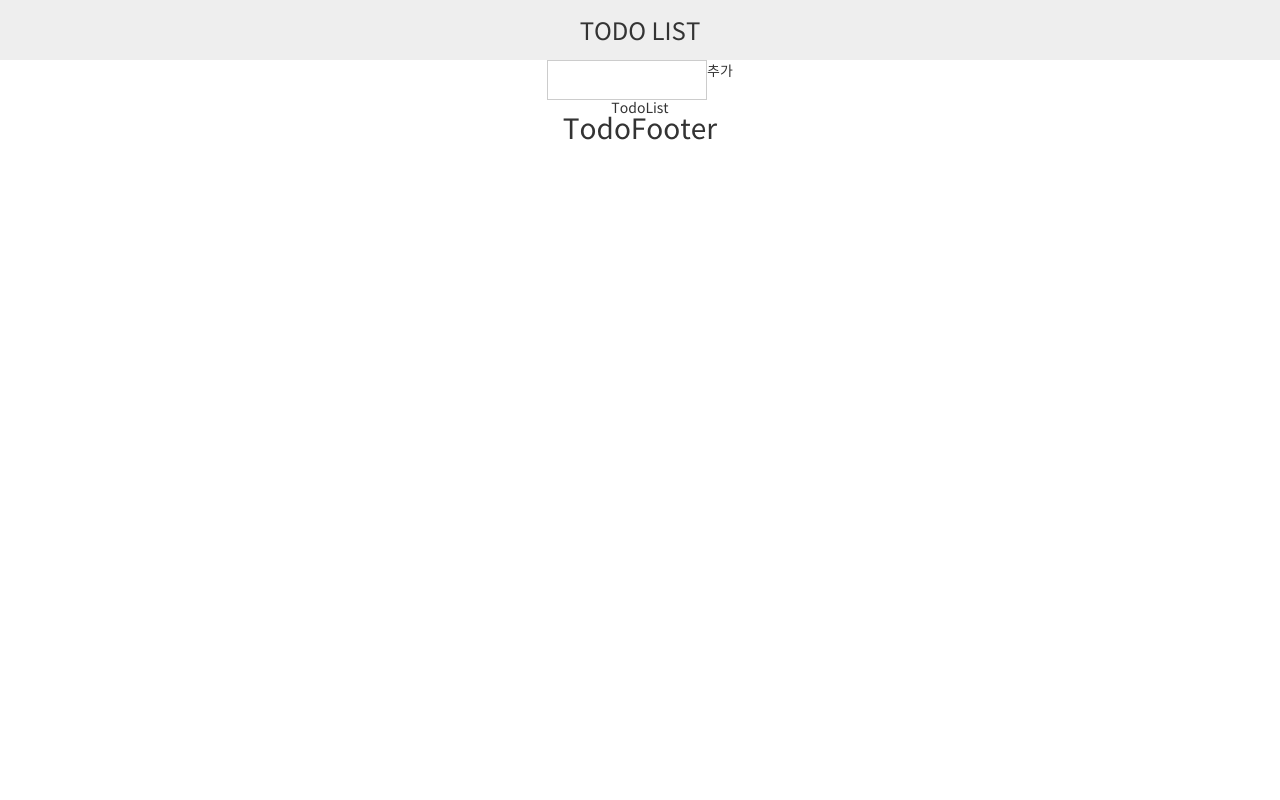
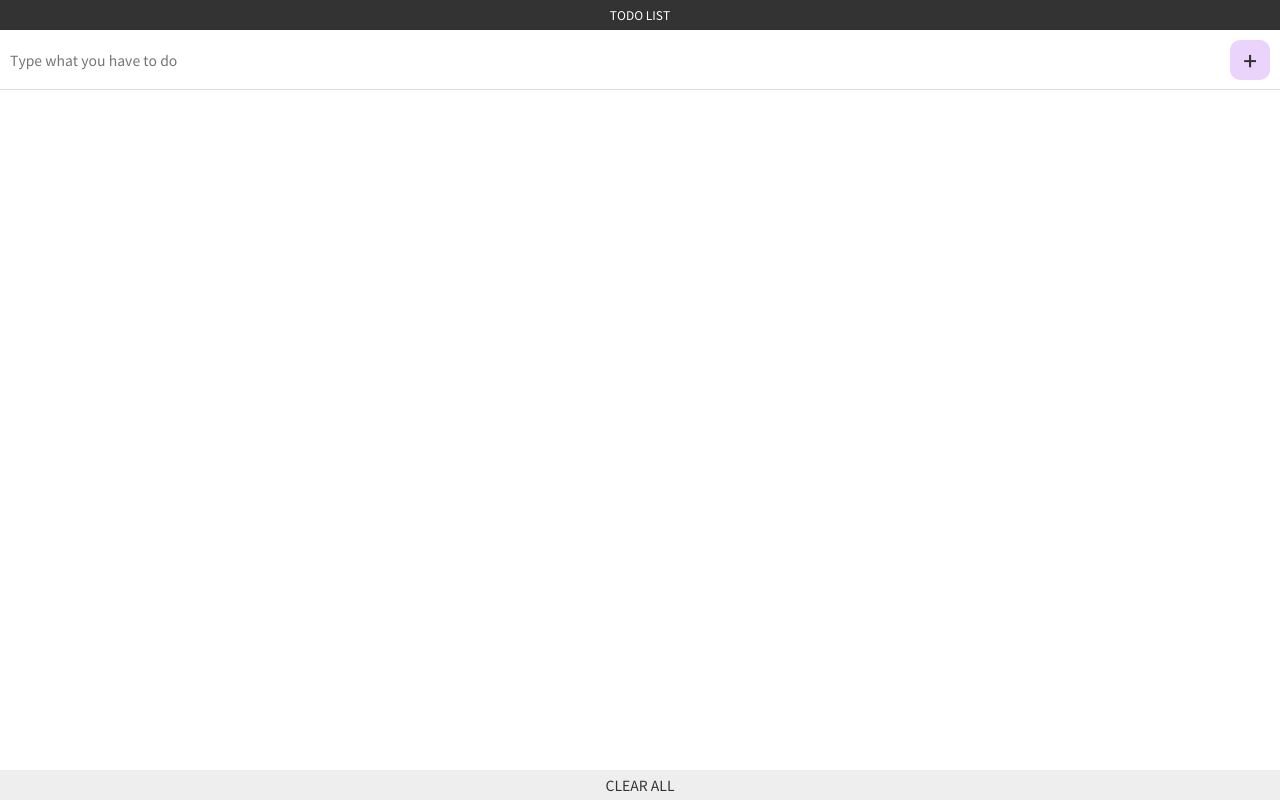
Before and after one commit to cl-song/vue-todo, a Vue app: page / in a window 1280 px wide. Built offline with nearby package versions, Linux system fonts and the light colour scheme.

Commit message:
todolist 이벤트 추가

```diff
--- a/src/App.vue
+++ b/src/App.vue
@@ -24,5 +24,7 @@ export default {
 </script>
 
 <style>
-#app{text-align:center;}
+#app{
+    text-align:center;
+}
 </style>
--- a/src/assets/css/common.css
+++ b/src/assets/css/common.css
@@ -81,6 +81,7 @@ input[type="text"]::-ms-clear, input[type="password"]::-ms-clear, input[type="te
 #skipNavi a:hover, #skipNavi a:focus, #skipNavi a:active{position:absolute;top:0;padding:5px 0;background:#1d60a7;color:#fff;z-index:500;}
 
 /* FORM */
+*:focus{outline:none;}
 input, select{box-sizing:border-box;width:160px;height:40px;padding:0 10px;border:1px solid #ccc;font-size:14px;color:#666;line-height:2.8;}
 input:disabled,
 input:read-only,
--- a/src/components/TodoFooter.vue
+++ b/src/components/TodoFooter.vue
@@ -1,13 +1,35 @@
 <template>
-  <h1>TodoFooter</h1>
+  <div class="clearAllWrap">
+    <button
+      type="button"
+      @click="clearTodo"
+    >
+      CLEAR ALL
+    </button>
+  </div>
 </template>
 
 <script>
 export default {
-
+    methods: {
+        clearTodo() {
+            localStorage.clear();
+        },
+    },
 };
 </script>
 
-<style>
-
+<style scoped>
+.clearAllWrap{
+    position:fixed;
+    bottom:0;
+    left:0;
+    width:100%;
+    background:#eee;
+}
+button{
+    display:block;
+    width:100%;
+    padding:5px 0;
+}
 </style>
--- a/src/components/TodoHeader.vue
+++ b/src/components/TodoHeader.vue
@@ -12,6 +12,12 @@ export default {
 
 <style scoped>
 /* style scoped는 뷰에서 지원하는 속성으로 스타일 정의를 해당 컴포넌트에만 적용하겠다는 의미 */
-header{background:#eee;}
-h1{font-size:24px;line-height:2.5;}
+header{
+    background:#333;
+}
+h1{
+    font-size:12px;
+    color:#fff;
+    line-height:2.5;
+}
 </style>
--- a/src/components/TodoInput.vue
+++ b/src/components/TodoInput.vue
@@ -1,18 +1,71 @@
 <template>
-  <div>
-    <input type="text">
-    <button type="button">
-      추가
+  <div class="inputWrap">
+    <input
+      v-model="newTodoItem"
+      type="text"
+      placeholder="Type what you have to do"
+      @keyup.enter="addTodo"
+    >
+    <button
+      type="button"
+      @click="addTodo"
+    >
+      <span class="blind">
+        추가
+      </span>
     </button>
   </div>
 </template>
 
 <script>
 export default {
-
+    data() {
+        return {
+            newTodoItem: '',
+        };
+    },
+    methods: {
+        addTodo() {
+            if (this.newTodoItem !== '') {
+                // 인풋박스에 입력된 테스트의 앞뒤 공백 문자열 제거
+                // eslint-disable-next-line no-unused-vars
+                const value = this.newTodoItem && this.newTodoItem.trim();
+                localStorage.setItem(this.newTodoItem, this.newTodoItem);
+                this.clearInput();
+            }
+        },
+        clearInput() {
+            this.newTodoItem = '';
+        },
+    },
 };
 </script>
 
-<style>
-
+<style scoped>
+.inputWrap{
+    position:relative;
+}
+input[type="text"]{
+    width:100%;
+    height:60px;
+    padding:0 60px 0 10px;
+    border:0;
+    border-bottom:1px solid #ddd;
+}
+button{
+    position:absolute;
+    top:50%;
+    right:10px;
+    display:inline-block;
+    width:40px;
+    height:40px;
+    background:#ead4fb;
+    border-radius:10px;
+    transform:translateY(-50%);
+}
+button:before{
+    content:'+';
+    font-size:24px;
+    font-weight:500;
+}
 </style>
--- a/src/components/TodoList.vue
+++ b/src/components/TodoList.vue
@@ -1,13 +1,89 @@
 <template>
-  <div>TodoList</div>
+  <ul class="todoList">
+    <li
+      v-for="(todoItem, index) in todoItems"
+      :key="todoItem"
+    >
+      <span>
+        {{ todoItem }}
+      </span>
+      <button
+        type="button"
+        class="btnDel"
+        @click="removeTodo(todoItem, index)"
+      >
+        <span class="blind">삭제</span>
+      </button>
+    </li>
+  </ul>
 </template>
 
 <script>
 export default {
-
+    data() {
+        return {
+            todoItems: [],
+        };
+    },
+    created() {
+        if (localStorage.length > 0) {
+            // eslint-disable-next-line no-plusplus
+            for (let i = 0; i < localStorage.length; i++) {
+                this.todoItems.push(localStorage.key(i));
+            }
+        }
+    },
+    methods: {
+        // eslint-disable-next-line no-unused-vars
+        removeTodo(todoItem, index) {
+            localStorage.removeItem(todoItem);
+            this.todoItems.splice(index, 1);
+        },
+    },
 };
 </script>
 
 <style>
-
+.todoList li{
+    position:relative;
+    box-sizing:border-box;
+    display:table;
+    width:calc(100% - 20px);
+    min-height:30px;
+    margin:10px;
+    padding:5px 40px 5px 5px;
+    background:#d5d4fb;
+    border-radius:10px;
+}
+.todoList li > span{
+    display:table-cell;
+    vertical-align:middle;
+}
+.btnDel{
+    position:absolute;
+    top:50%;
+    right:10px;
+    display:inline-block;
+    width:20px;
+    height:20px;
+    background:#f3f3f3;
+    border-radius:10px;
+    vertical-align:middle;
+    transform:translateY(-50%);
+}
+.btnDel:before,
+.btnDel:after{
+    content:'';
+    position:absolute;
+    top:50%;
+    left:50%;
+    display:inline-block;
+    width:10px;
+    height:1px;
+    background:#333;
+    transform:translate(-50%, -50%) rotate(45deg);
+}
+.btnDel:after{
+    transform:translate(-50%, -50%) rotate(135deg);
+}
 </style>
```
